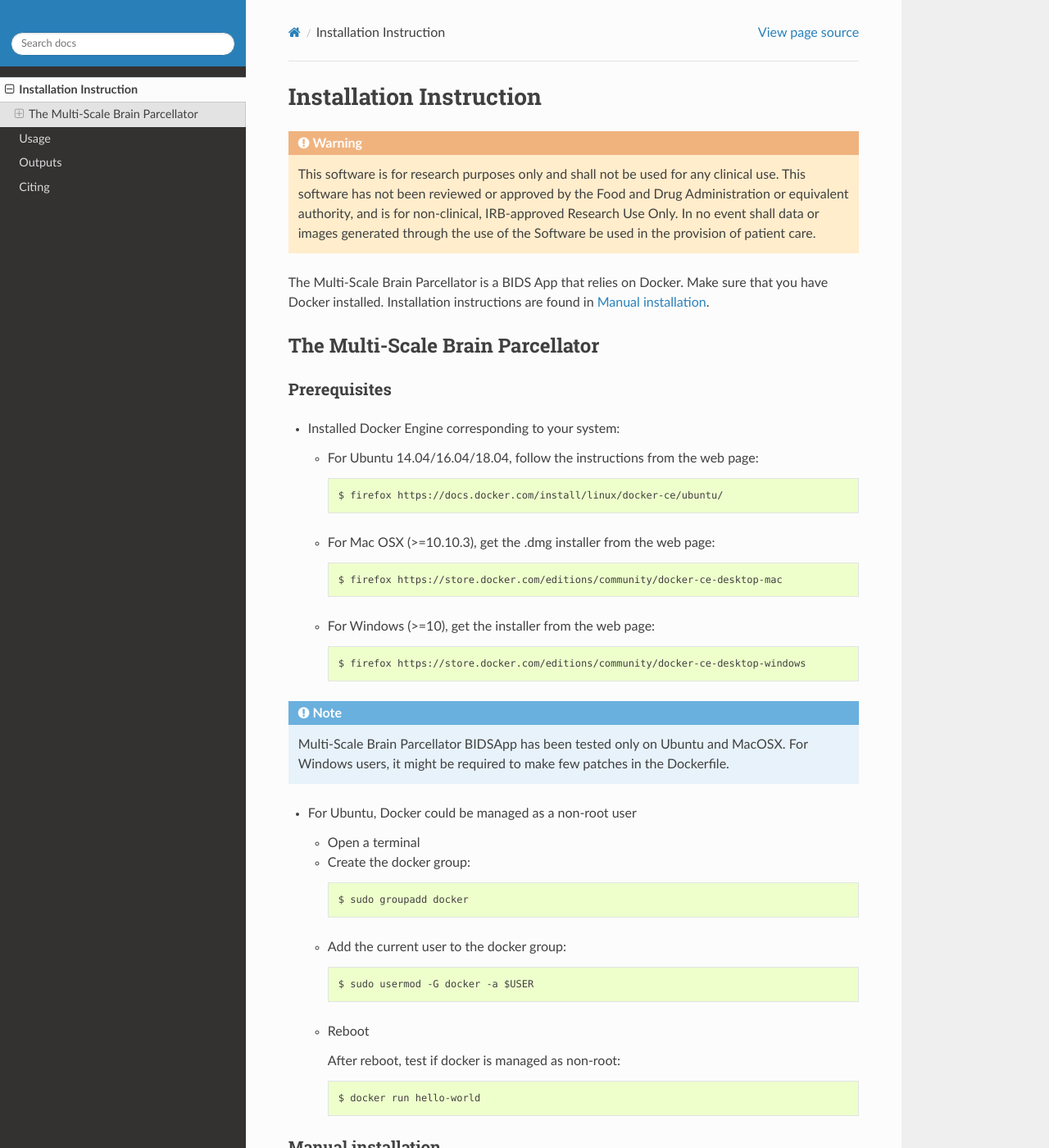
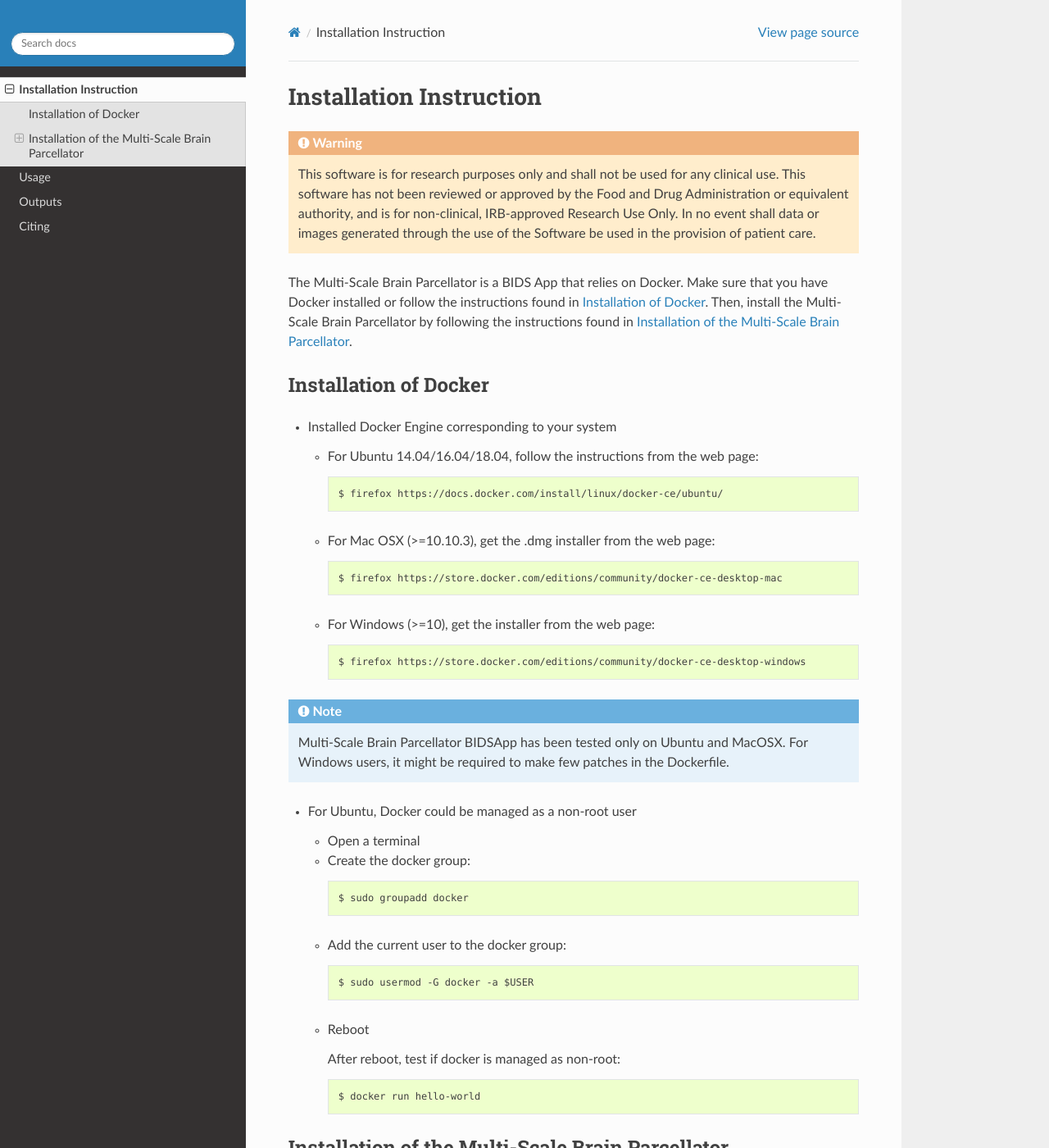
Before and after one commit to sebastientourbier/multiscalebrainparcellator, a Sphinx documentation site: the page built from docs/installation.rst, in a window 1280 px wide and 1400 px high. Shown: the whole window at 82% size. Built offline with Sphinx 7.4.7 and the Read the Docs theme 2.0.0, drawn with Linux system fonts in a browser that asks for light colours; pages that are not in the unit, such as notebooks, are missing from menus; the version number could not be read and is left out; some of the changed text lies outside the part shown.

Commit message:
FIX: edits of DOC

```diff
--- a/docs/installation.rst
+++ b/docs/installation.rst
@@ -10,15 +10,14 @@ Installation Instruction
              provision of patient care.
 
 
-The Multi-Scale Brain Parcellator is a BIDS App that relies on Docker. Make sure that you have Docker installed. Installation instructions are found in :ref:`manual-install-multiscalebrainparcellator`.
+The Multi-Scale Brain Parcellator is a BIDS App that relies on Docker. Make sure that you have Docker installed or follow the instructions found in :ref:`manual-install-docker`. Then, install the Multi-Scale Brain Parcellator by following the instructions found in :ref:`manual-install-multiscalebrainparcellator`.
 
-The Multi-Scale Brain Parcellator
+.. _manual-install-docker:
+
+Installation of Docker
 ===============================
 
-Prerequisites
--------------
-
-* Installed Docker Engine corresponding to your system:
+* Installed Docker Engine corresponding to your system
 
   * For Ubuntu 14.04/16.04/18.04, follow the instructions from the web page::
 
@@ -56,8 +55,8 @@ Prerequisites
 
 .. _manual-install-multiscalebrainparcellator:
 
-Manual installation
----------------------------------------
+Installation of the Multi-Scale Brain Parcellator
+===============================
 
 Installation and use of the Multi-Scale Brain Parcellator has been facilitated through the distribution of a Docker container image.
 
```
